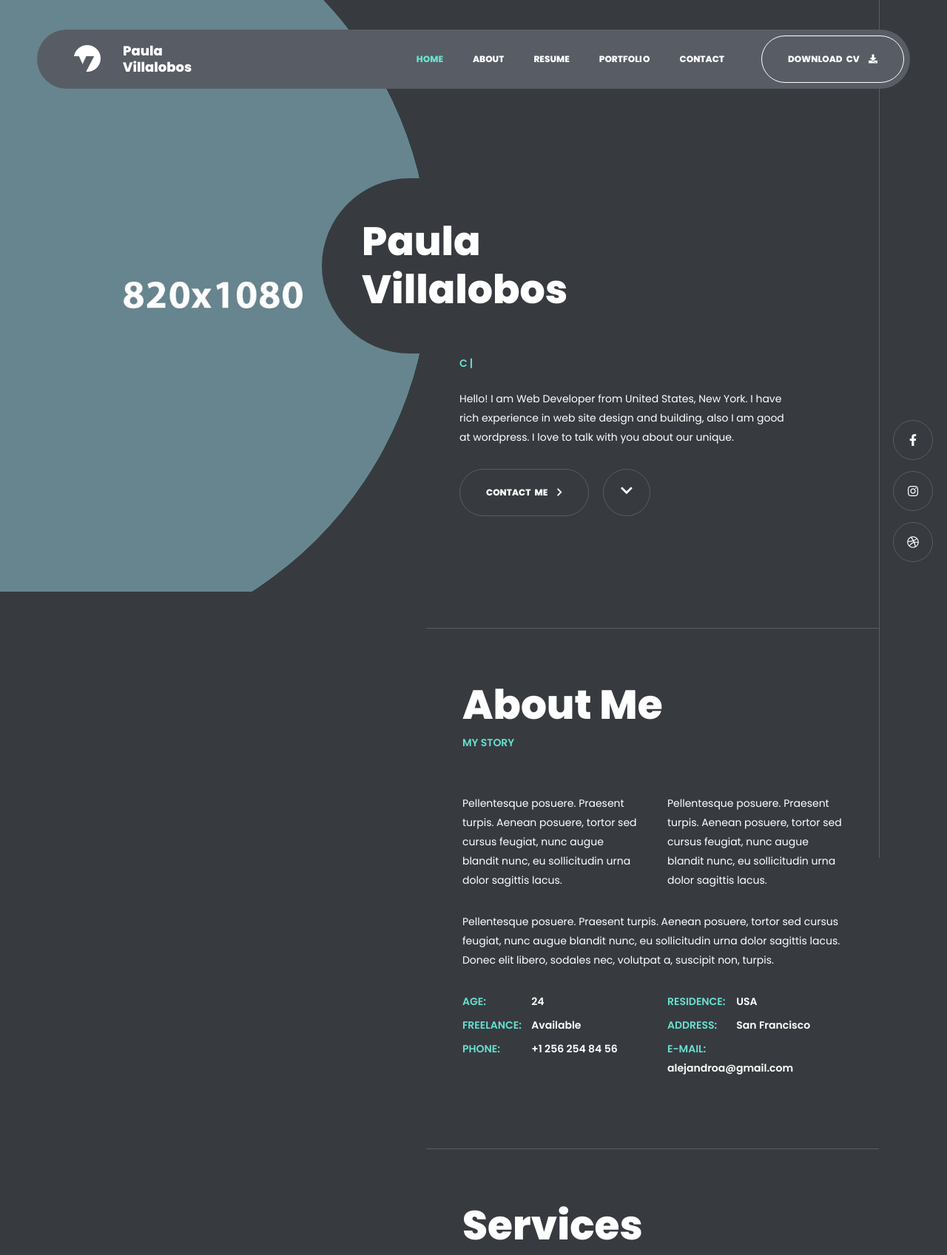
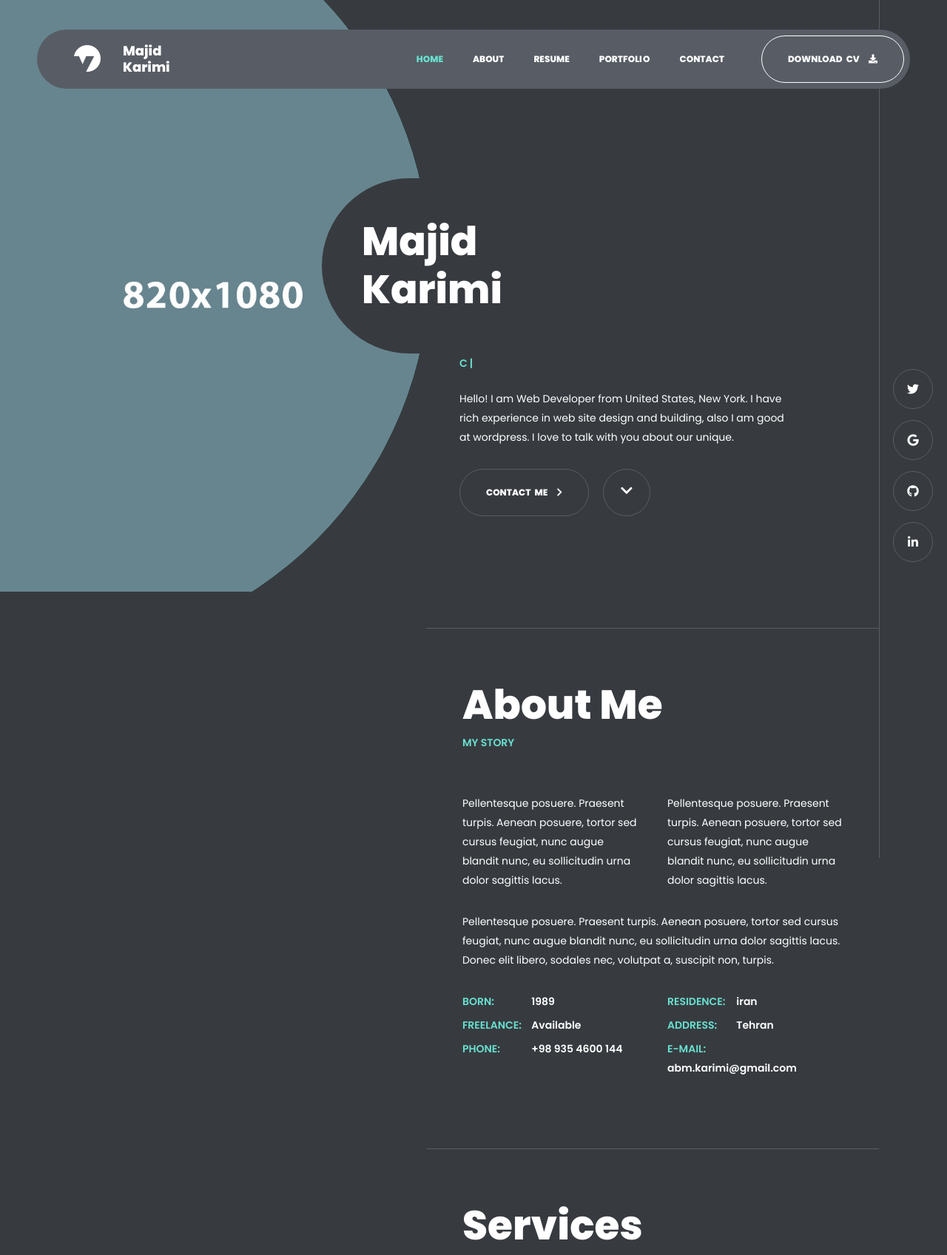
Before and after one commit to majeedkarimi/resume_Myour, a Django app: page / in a window 1280 px wide. Shown: the top 1697 px of the page at 74% size. Run offline with Django 3.2, Linux system fonts and the light colour scheme; some libraries are stand-ins or nearby versions.

Commit message:
set general setting
base cv

```diff
--- a/templates/index.html
+++ b/templates/index.html
@@ -75,7 +75,7 @@
 			<div class="logo">
 				<a href="#">
 					<img class="logo-img" src="{% static "images/logo.png" %}" alt="" />
-					<span class="logo-lnk">Paula <br />Villalobos</span>
+					<span class="logo-lnk">Majid <br />Karimi</span>
 				</a>
 			</div>
 
@@ -159,7 +159,7 @@
 
 						<!-- title -->
 						<h1 class="h-title">
-							Paula <br />Villalobos
+							Majid <br />Karimi
 						</h1>
 
 						<!-- content started -->
@@ -235,12 +235,12 @@
 					<!-- info list -->
 					<div class="info-list">
 						<ul>
-							<li><strong>Age:</strong> 24</li>
-							<li><strong>Residence:</strong> USA</li>
+							<li><strong>Born:</strong> 1989</li>
+							<li><strong>Residence:</strong> iran</li>
 							<li><strong>Freelance:</strong> Available</li>
-							<li><strong>Address:</strong> San Francisco</li>
-							<li><strong>Phone:</strong> +1 256 254 84 56</li>
-							<li><strong>E-mail:</strong> alejandroa@gmail.com</li>
+							<li><strong>Address:</strong> Tehran</li>
+							<li><strong>Phone:</strong> +98 935 4600 144</li>
+							<li><strong>E-mail:</strong> abm.karimi@gmail.com</li>
 						</ul>
 					</div>
 
@@ -1308,19 +1308,19 @@
 
 					<!-- contact info -->
 					<div class="contact-info">
-						<div class="name">Paula Villalobos</div>
+						<div class="name">Majid Karimi</div>
 						<div class="subname">Consultant & Mentor</div>
 						<div class="info-list">
 							<ul>
-								<li><strong>Age:</strong> 24</li>
-								<li><strong>Residence:</strong> USA</li>
+								<li><strong>Born:</strong> 1989</li>
+								<li><strong>Residence:</strong> iran</li>
 								<li><strong>Freelance:</strong> Available</li>
-								<li><strong>Address:</strong> San Francisco</li>
-								<li><strong>Phone:</strong> +1 256 254 84 56</li>
-								<li><strong>E-mail:</strong> alejandroa@gmail.com</li>
+								<li><strong>Address:</strong> Tehran</li>
+								<li><strong>Phone:</strong> +98 935 4600 144</li>
+								<li><strong>E-mail:</strong> abm.karimi@gmail.com</li>
 							</ul>
 						</div>
-						<div class="author">Paula Villalobos</div>
+						<div class="author">Majid Karimi</div>
 					</div>
 
 					<div class="clear"></div>
@@ -1332,14 +1332,17 @@
 		<!-- Footer -->
 		<footer class="footer">
 			<div class="socials">
-				<a target="_blank" href="https://www.facebook.com/">
-					<i class="icon fab fa-facebook-f"></i>
+				<a target="_blank" href="https://www.twitter.com/">
+					<i class="icon fab fa-twitter"></i>
 				</a>
-				<a target="_blank" href="https://www.instagram.com/">
-					<i class="icon fab fa-instagram"></i>
+				<a target="_blank" href="https://www.gmail.com/">
+					<i class="icon fab fa-google"></i>
 				</a>
-				<a target="_blank" href="https://dribbble.com/">
-					<i class="icon fab fa-dribbble"></i>
+				<a target="_blank" href="https://www.github.com/">
+					<i class="icon fab fa-github"></i>
+				</a>
+				<a target="_blank" href="https://linkedin.com/">
+					<i class="icon fab fa-linkedin-in"></i>
 				</a>
 			</div>
 		</footer>
--- a/website/views.py
+++ b/website/views.py
@@ -4,4 +4,5 @@
 
 
 def index_view(request):
-    return render(request, "index.html")
+    content={"name":"Majid","lastname":"Karimi"}
+    return render(request, "index.html", content)
```
